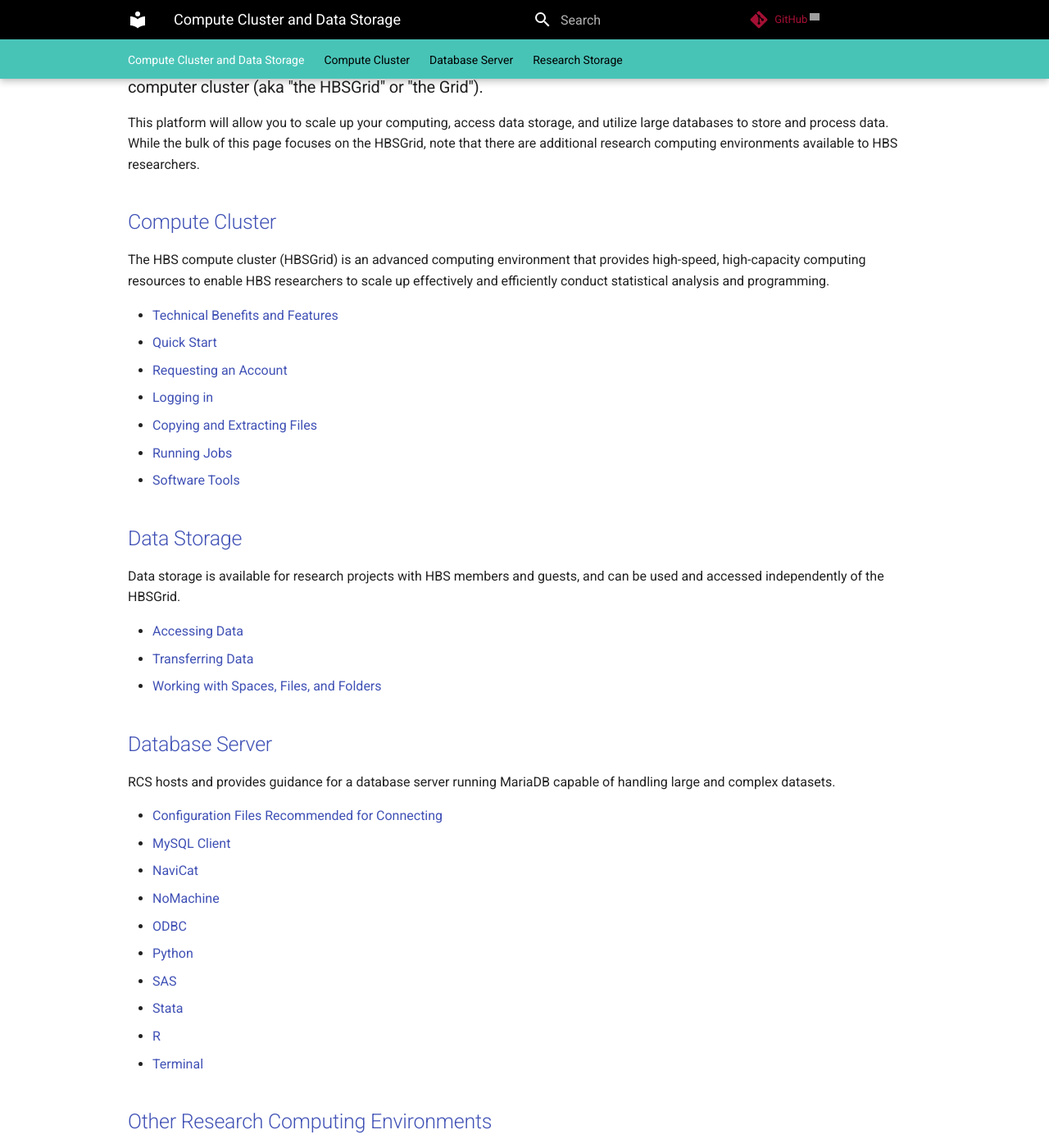
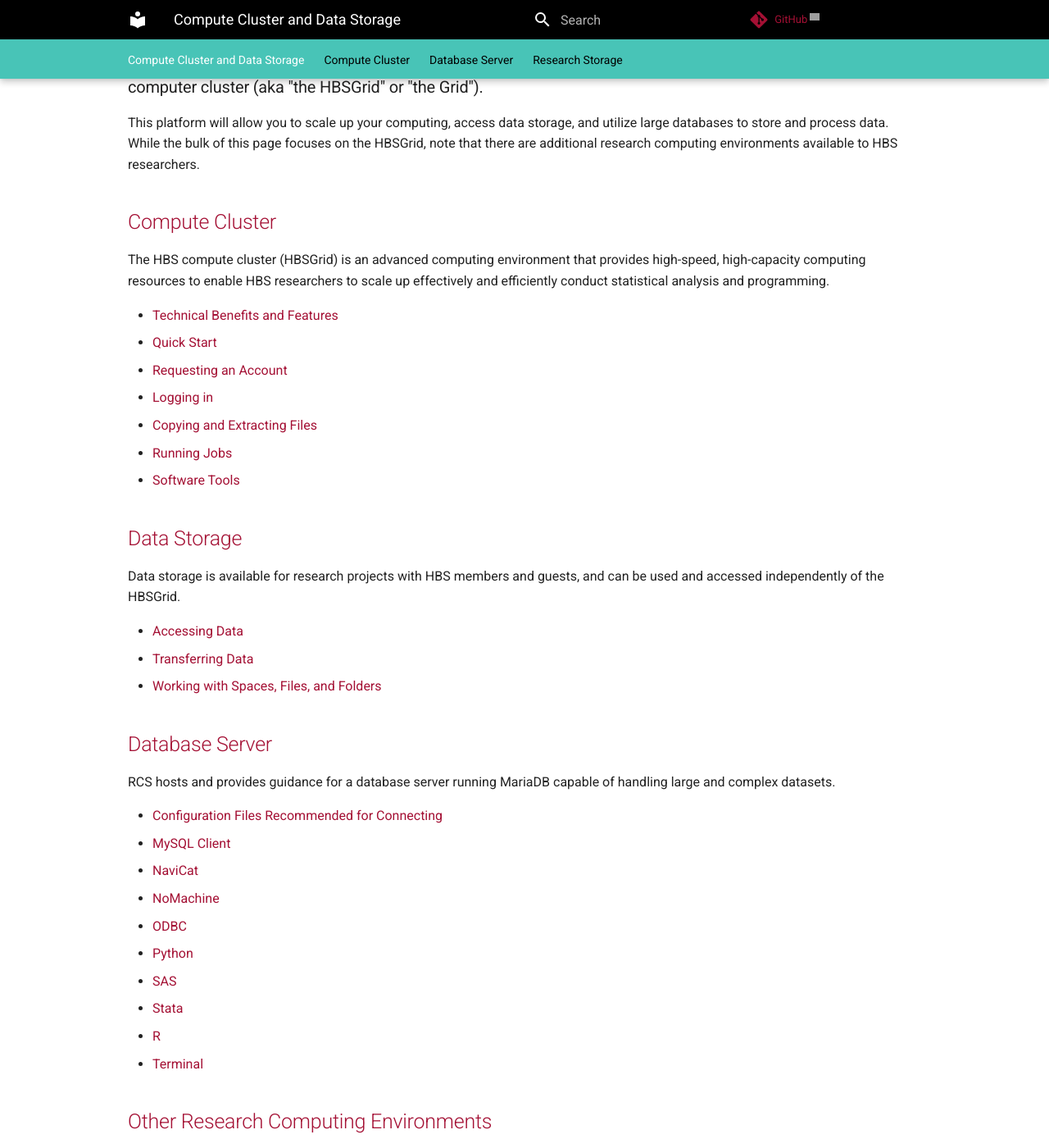
Before and after one commit to hbs-rcs/hbsgrid-docs, an MkDocs documentation site: the page built from docs/index.md, in a window 1280 px wide and 1400 px high, scrolled down 197 px. Shown: the whole window at 82% size. Built offline with MkDocs 1.6.1 and Material for MkDocs 9.7.7, drawn with Linux system fonts in a browser that asks for light colours; comment, search, counter and statistics services are not loaded; the version menu is left out; grey boxes are pictures that could not be loaded.

Commit message:
link style

```diff
--- a/docs/stylesheets/extra.css
+++ b/docs/stylesheets/extra.css
@@ -23,9 +23,11 @@
 a {color: #a41034;}
 a:hover {color: #a41034; text-decoration: underline;}
 
+.md-typeset a {color: #a41034;}
+.md-typeset a:hover {color: #a41034; text-decoration: underline;}
+
 a.md-tabs__link {color: #000000; opacity: 1.0;}
 a:hover.md-tabs__link {color: #000000; text-decoration: underline;}
-
 
 [href^="http"]:not([href*="hbs-rcs.github.io/hbsgrid-docs"])::after {
   content: '(external link)';
```
